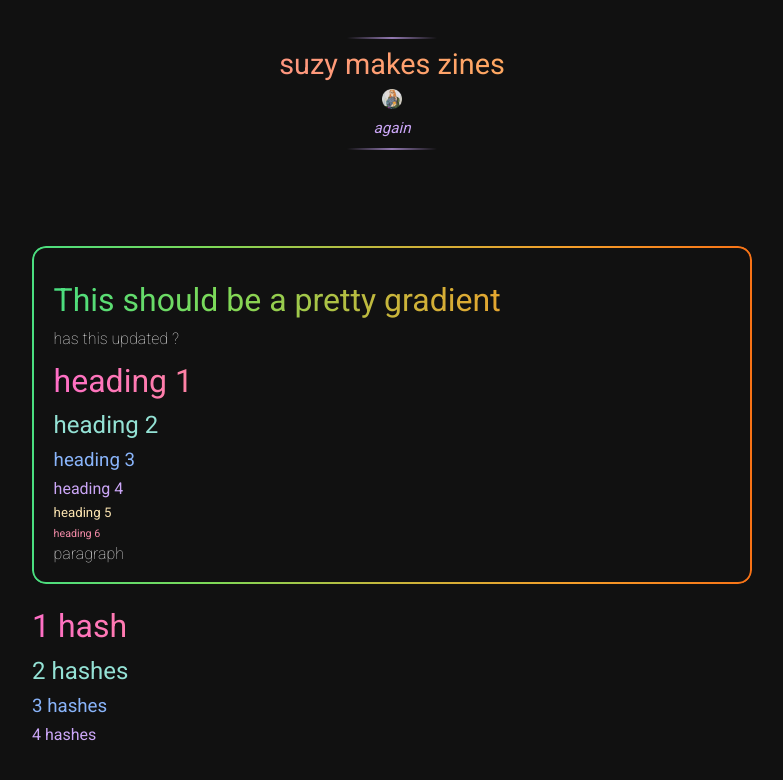
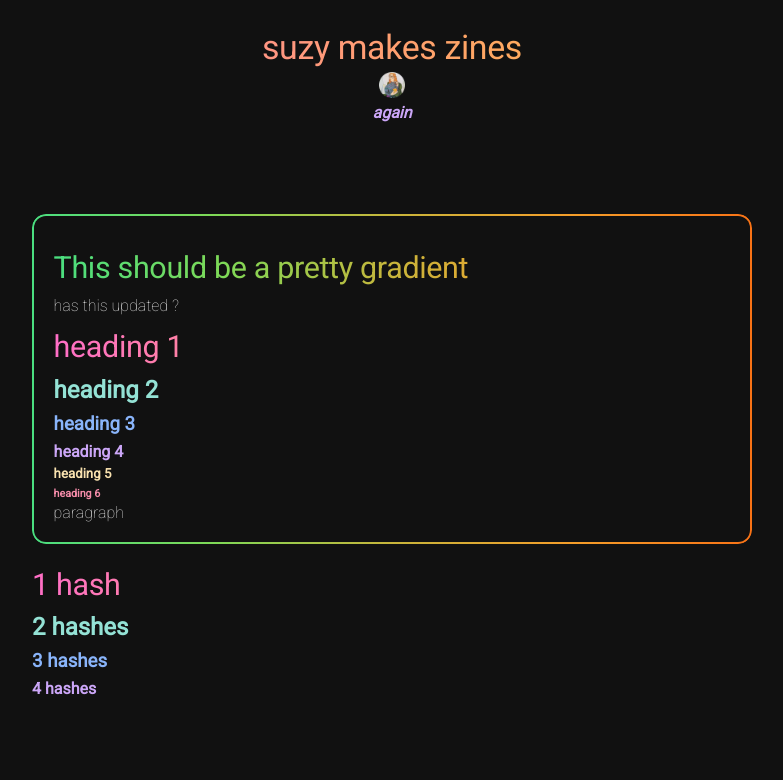
Before and after one commit to Marmitewarlock/suzal, a Jekyll site: the page built from zines/index.md, in a window 1280 px wide. Shown: the top 780 px of the page, without its empty margins (248-1031 px from the left). Built offline with Jekyll 4.4.1, drawn with Linux system fonts in a browser that asks for light colours.

Commit message:
Update royal-velvet.css

```diff
--- a/assets/css/royal-velvet.css
+++ b/assets/css/royal-velvet.css
@@ -1,11 +1,13 @@
 /*──────────────────────────────────────────────
-  Royal Velvet CSS — v2.2
+  Royal Velvet CSS — v2.3
   Changes:
-  - Added tuned line-height system
-  - Mid-density spacing adjustments
-  - Headings set to 400
-  - Body text set to 100
-  - Unified rhythm across cards, callouts, blog header
+  - Header H1 increased by 6% for stronger presence
+  - Header H1 line-height tightened to 1.14
+  - Header H1 letter-spacing tuned to -0.35px
+  - Profile image increased from 20px → 26px
+  - Subtitle refined (size, spacing, letter-spacing)
+  - Header vertical spacing tightened for cohesion
+  - Mobile scaling added for H1 on small screens
 ──────────────────────────────────────────────*/
 
 /*──────────────────────────────────────────────
@@ -83,7 +85,7 @@
 }
 
 /*──────────────────────────────────────────────
-  Typography — Mid-Density Spacing + Tuned Line-Height
+  Typography — Mid-Density + Tuned Line-Height
 ──────────────────────────────────────────────*/
 
 h1 {
@@ -101,25 +103,20 @@
   -webkit-background-clip: text;
   color: transparent !important;
   -webkit-text-fill-color: transparent !important;
+
   font-weight: 400 !important;
+  letter-spacing: -0.35px;
+  line-height: 1.14;
+
+  /* +6% size bump */
+  font-size: 1.906rem;
+
   margin: 0.5em 0 0.35em;
-  line-height: 1.18;
 }
 
-h2 {
-  margin: 0.45em 0 0.3em;
-  line-height: 1.22;
-}
-
-h3 {
-  margin: 0.4em 0 0.28em;
-  line-height: 1.24;
-}
-
-h4, h5, h6 {
-  margin: 0.35em 0 0.25em;
-  line-height: 1.26;
-}
+h2 { margin: 0.45em 0 0.3em; line-height: 1.22; }
+h3 { margin: 0.4em 0 0.28em; line-height: 1.24; }
+h4, h5, h6 { margin: 0.35em 0 0.25em; line-height: 1.26; }
 
 h2 { color: var(--teal) !important; }
 h3 { color: var(--sapphire) !important; }
@@ -134,16 +131,64 @@
   font-weight: 100;
 }
 
-/* Markdown preview headings */
-.markdown-preview-view h1,
-.markdown-preview-view h2,
-.markdown-preview-view h3,
-.markdown-preview-view h4,
-.markdown-preview-view h5,
-.markdown-preview-view h6 {
+/*──────────────────────────────────────────────
+  Header Block (Bold & Prominent)
+──────────────────────────────────────────────*/
+
+.rv-blog-header.royal-crest {
+  text-align: center;
+  padding: 1.7rem 1rem 1.35rem;
+  margin-bottom: 1.25rem;
+}
+
+.rv-blog-header h1.rv-blog-title {
+  font-size: 2.12rem !important; /* +6% bump */
+  line-height: 1.14 !important;
+  letter-spacing: -0.35px !important;
+
+  margin: 0.12rem 0 0.22rem !important;
   font-weight: 400 !important;
-  margin-top: 0.45em;
-  margin-bottom: 0.3em;
+}
+
+.rv-header-image {
+  width: 26px !important;
+  height: 26px !important;
+  object-fit: contain;
+  display: block;
+  margin: 0.25rem auto 0.35rem;
+}
+
+.rv-blog-header h2.rv-blog-subtitle {
+  font-size: 1.05rem;
+  font-weight: 400;
+  color: var(--lavender);
+  opacity: 0.95;
+
+  letter-spacing: -0.15px;
+  line-height: 1.18;
+
+  margin-top: 0.22rem;
+  margin-bottom: 0.1rem;
+}
+
+/*──────────────────────────────────────────────
+  Mobile Scaling (Option A)
+──────────────────────────────────────────────*/
+
+@media (max-width: 480px) {
+  .rv-blog-header h1.rv-blog-title {
+    font-size: 1.82rem !important; /* scaled down */
+    line-height: 1.16 !important;
+  }
+
+  .rv-header-image {
+    width: 24px !important;
+    height: 24px !important;
+  }
+
+  .rv-blog-header h2.rv-blog-subtitle {
+    font-size: 1rem;
+  }
 }
 
 /*──────────────────────────────────────────────
@@ -221,12 +266,6 @@
   gap: 0.4rem;
 }
 
-.callout-title::before {
-  content: attr(data-icon);
-  font-weight: 400;
-  opacity: 0.9;
-}
-
 .callout-content {
   color: var(--text-normal);
   line-height: 1.58;
@@ -299,57 +338,6 @@
 }
 
 /*──────────────────────────────────────────────
-  Blog Header
-──────────────────────────────────────────────*/
-
-.rv-blog-header.royal-crest {
-  text-align: center;
-  padding: 1.7rem 1rem 1.35rem;
-  margin-bottom: 1.25rem;
-}
-
-.crest-line {
-  width: 90px;
-  height: 2px;
-  margin: 0.6rem auto;
-  background: linear-gradient(90deg, transparent, var(--lavender), transparent);
-  opacity: 0.7;
-}
-
-.rv-blog-header h1.rv-blog-title {
-  font-size: 1.8rem !important;
-  margin: 0.18rem 0 0.32rem !important;
-  line-height: 1.18 !important;
-  font-weight: 400 !important;
-}
-
-.rv-blog-header h2.rv-blog-subtitle {
-  font-size: 1.2rem;
-  font-weight: 400;
-  color: var(--lavender);
-  opacity: 0.95;
-  letter-spacing: 0.2px;
-  margin-top: 0.35rem;
-  margin-bottom: 0.18rem;
-  line-height: 1.22;
-}
-
-.rv-blog-header h4.rv-blog-description {
-  font-size: 0.95rem;
-  font-weight: 400;
-  margin-top: 0.25rem;
-  line-height: 1.32;
-}
-
-.rv-header-image {
-  width: 20px !important;
-  height: 20px !important;
-  object-fit: contain;
-  display: block;
-  margin: 0.4rem auto 0.6rem;
-}
-
-/*──────────────────────────────────────────────
   Gradient Border Card
 ──────────────────────────────────────────────*/
 
@@ -385,10 +373,6 @@
   z-index: -1;
 }
 
-.theme-dark .rv-page-card {
-  background: var(--background-secondary-alt);
-}
-
 /*──────────────────────────────────────────────
   Utility
 ──────────────────────────────────────────────*/
```
